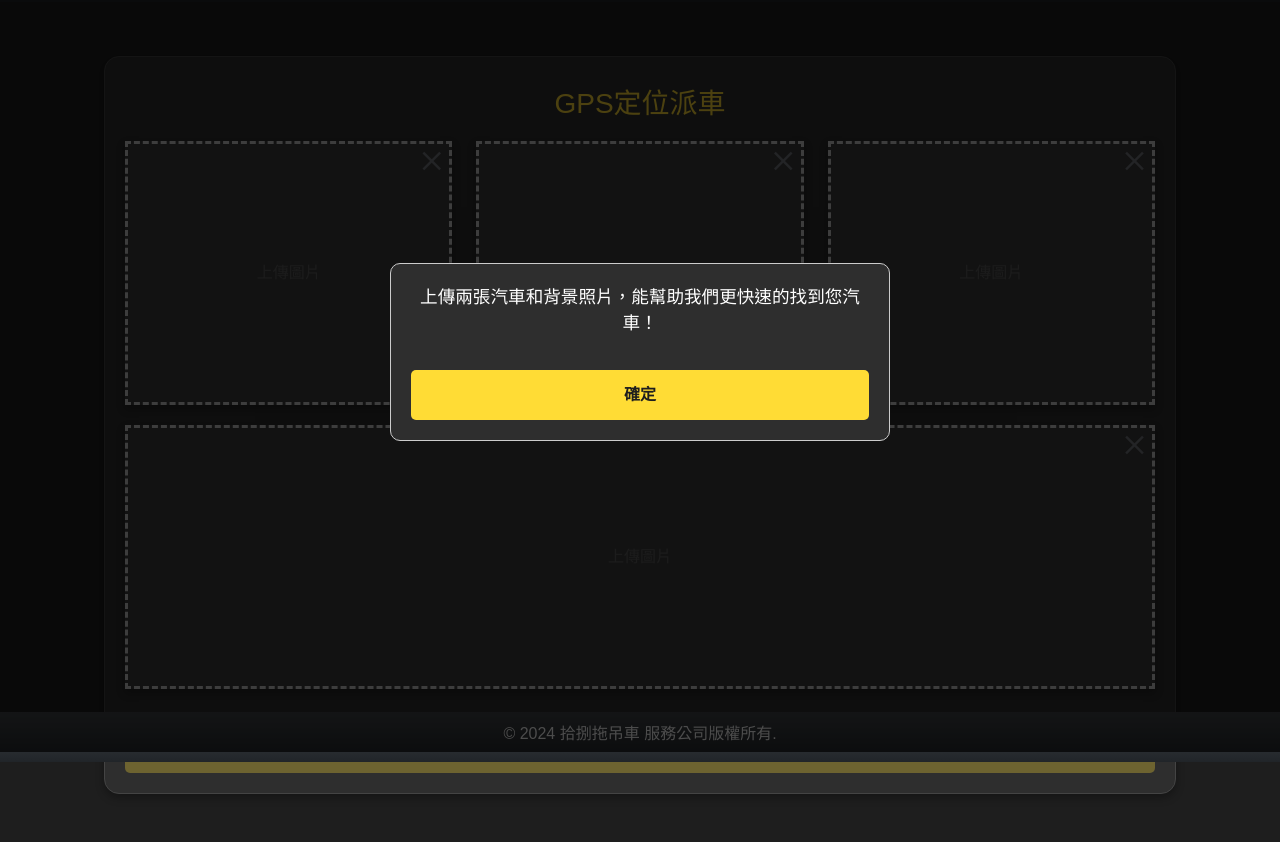
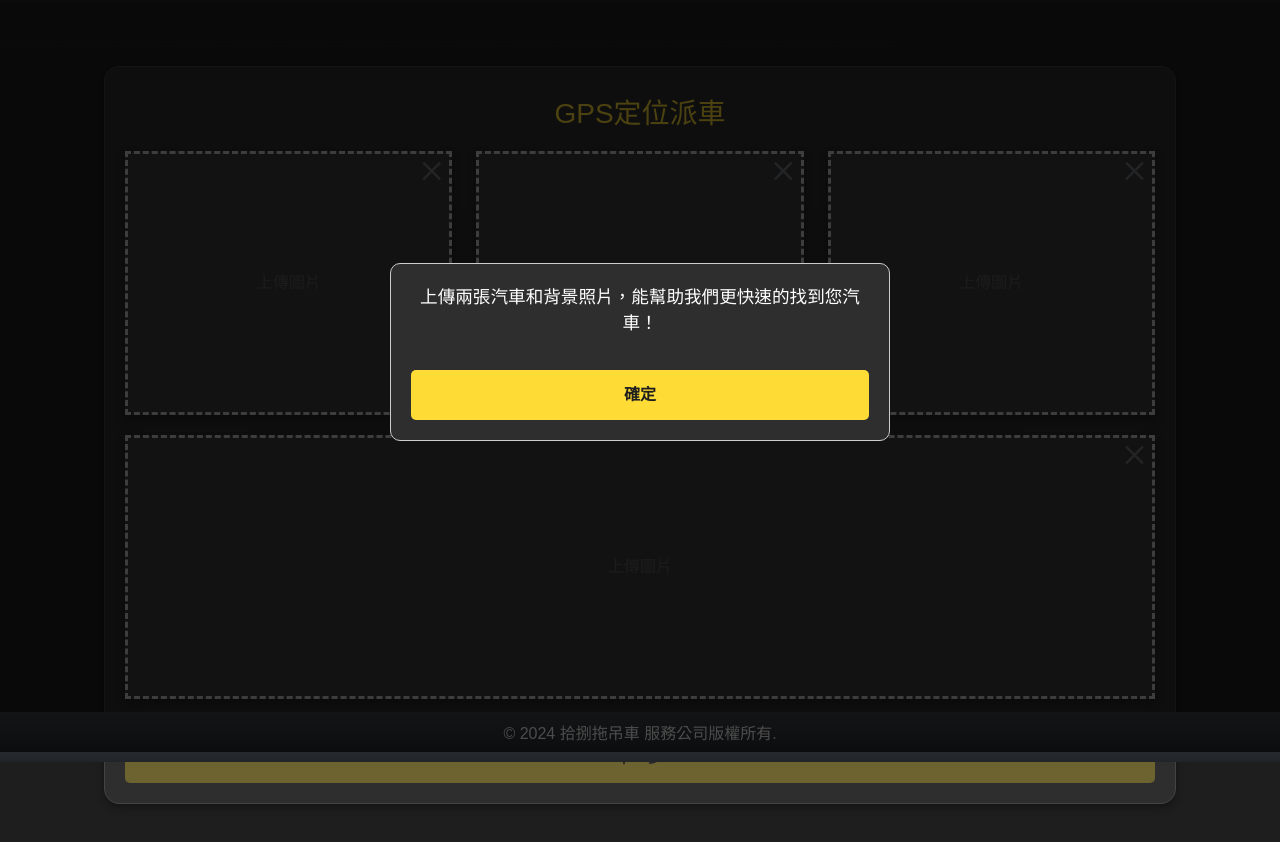
Before and after one commit to LeoTowTruck/Yuhong.github.io, a plain HTML site: page GPS.html in a window 1280 px wide. Shown: the part 48-890 px from the top of the page. Drawn offline with nearby package versions, Linux system fonts and the light colour scheme; some packages are replaced by stand-ins of ours; no server answers.

Commit message:
Update GPS.html

```diff
--- a/GPS.html
+++ b/GPS.html
@@ -86,6 +86,8 @@
   body {
       background-color: #1e1e1e; /* 設置背景顏色*/
       font-family: 'Montserrat', sans-serif;
+      padding-top: 80px;
+      padding-bottom: 100px;
   }
 
   .container-fluid {
@@ -93,8 +95,6 @@
       max-width: 1200px;
       padding: 0 5%;
       transition: padding 0.5s ease; /* 過渡效果 */
-      margin-top: 80px;
-      margin-bottom: 80px;
   }
 
   .Sr {
```
